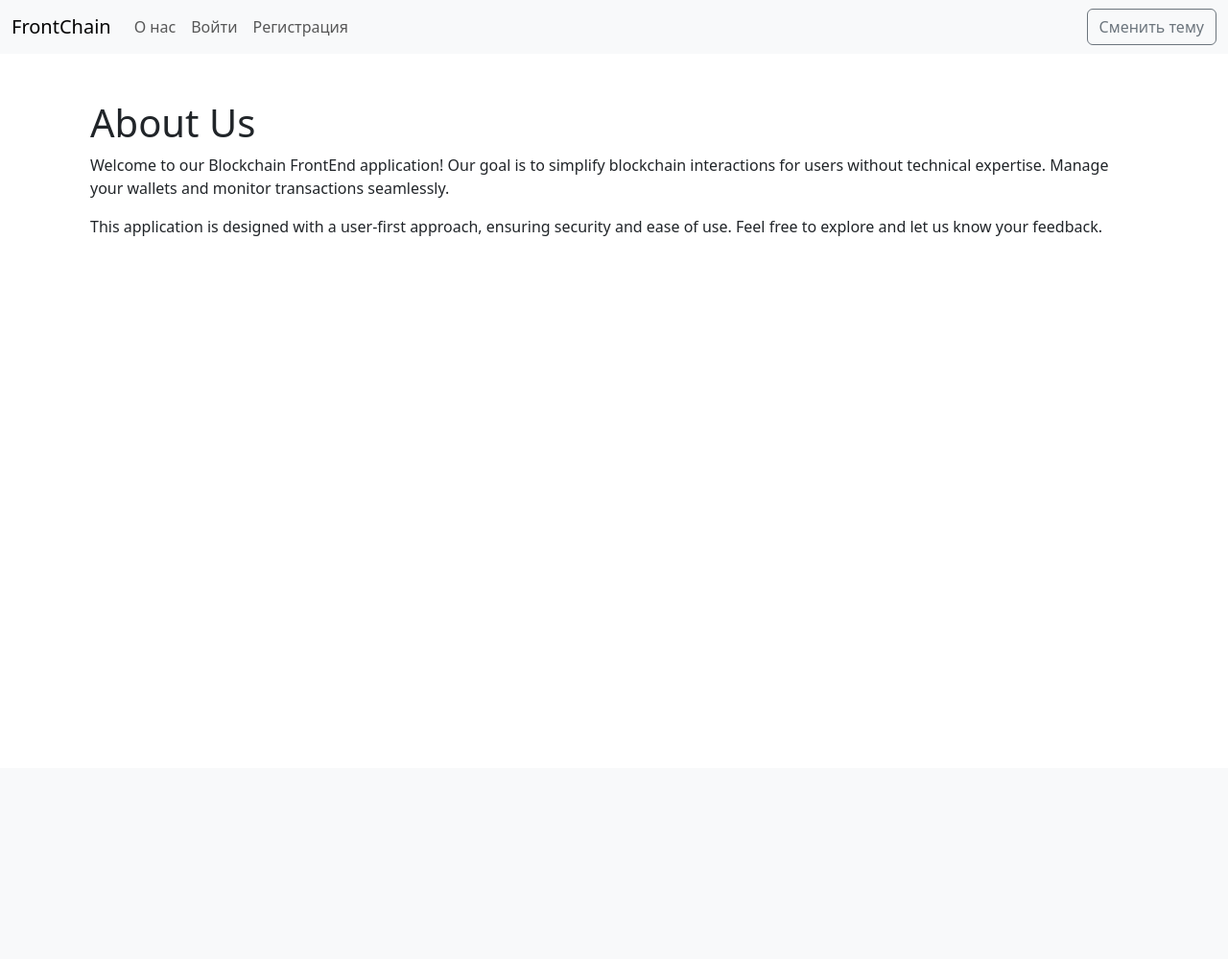
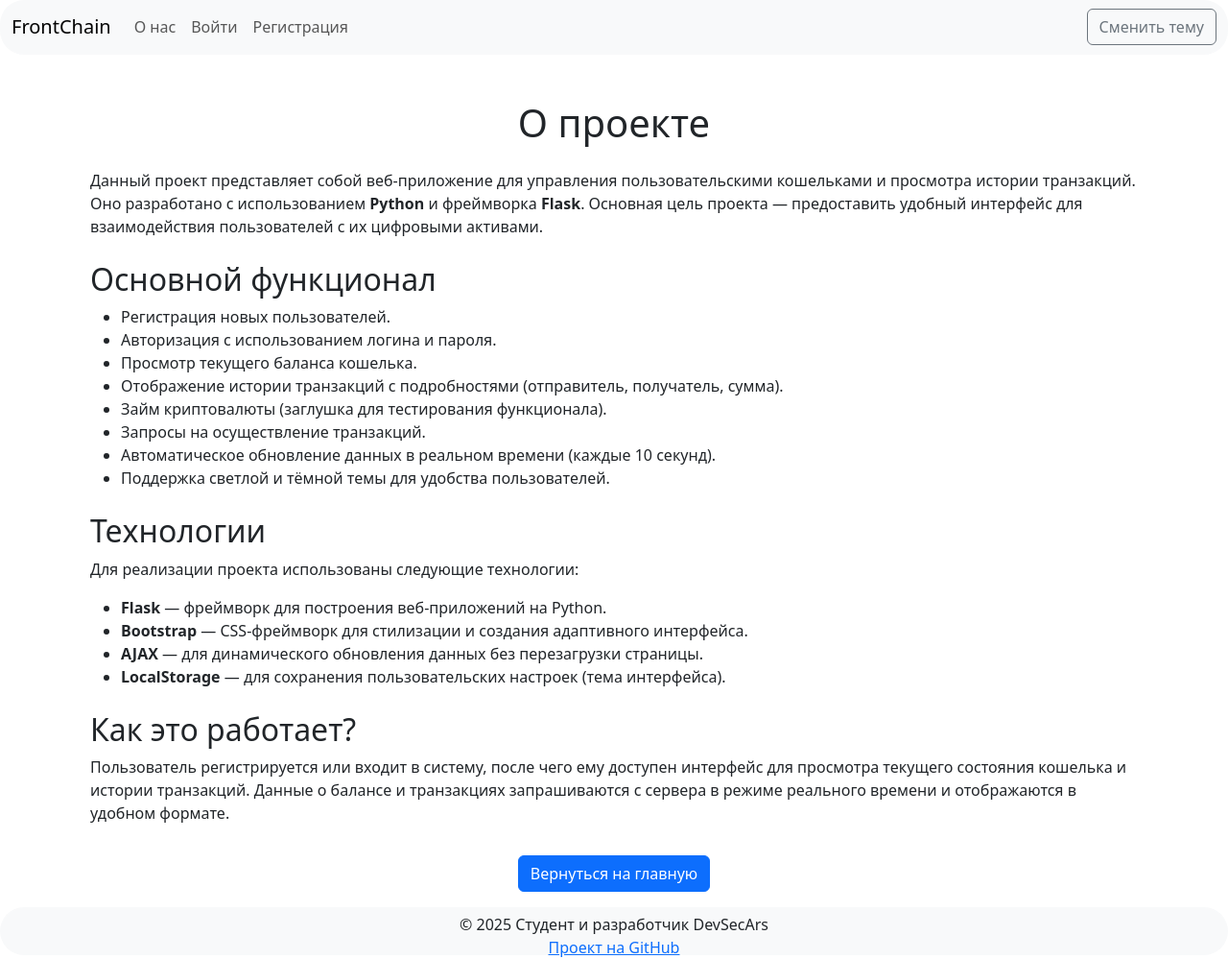
Before and after one commit to DevSecArs/practice-2025-1, a Flask app: page /about in a window 1280 px wide. Shown: the whole page at 96% size. Before the commit the page ends 246 px from the top, so only its background shows below. Run offline with Flask 3, Linux system fonts and the light colour scheme.

Commit message:
Добавлено лого, footer, контент для страницы about, Проверка на минимальную длину пароля при регистрации, Улучшен дизайн страницы и подправлены мелкие ошибки

```diff
--- a/blockchain_frontend/static/base.css
+++ b/blockchain_frontend/static/base.css
@@ -1,3 +1,7 @@
+html, body {height: 100%;}
+
+body {padding-top: 56px; /* Отступ равен высоте меню (56px по умолчанию для Bootstrap navbar) */}
+
 /* Темная тема */
 body.dark-theme {
     background-color: #212529; /* Dark Bootstrap background */
@@ -34,13 +38,14 @@ body.dark-theme .table th, body.dark-theme .table td {
     border-color: #454d55;
 }
 
-#btn-borrow {
+.btn-third {
     background-color: orangered;
     border-color: rgb(194 66 0);;
 }
 
 #transactions-history {
     overflow: auto;
+    max-height: 50vh;
 }
 
 /* Стили для уведомления */
@@ -70,3 +75,40 @@ body.dark-theme .table th, body.dark-theme .table td {
 .toast.error {
     background-color: #f44336;
 }
+
+#navbar {
+    border-radius: 25px;
+}
+
+#navbar.border-dark {
+    border-bottom: 1px solid black;
+}
+
+#navbar.border-light {
+    border-bottom: 1px solid white;
+}
+
+.footer {
+    margin-top: auto; /* Отодвигает футер вниз */
+    width: 100%;
+    height: 50px; /* Задаёт высоту футера */
+    text-align: center;
+    border-radius: 25px;
+}
+
+.footer.absolute {
+    position: absolute;
+    bottom: 0;
+}
+
+.footer.relative {
+    position: relative;
+}
+
+#footer.border-dark {
+    border-top: 1px solid black;
+}
+
+#footer.border-light {
+    border-top: 1px solid white;
+}
--- /dev/null
+++ b/blockchain_frontend/static/base.js
@@ -0,0 +1,18 @@
+function adjustFooterPosition() {
+    const footer = document.getElementById('footer');
+    const bodyHeight = document.body.scrollHeight;
+    const windowHeight = window.innerHeight;
+    const currentPath = window.location.pathname;
+
+    if (bodyHeight <= windowHeight && currentPath !== '/user') {
+        footer.classList.add('absolute');
+        footer.classList.remove('relative');
+    } else {
+        footer.classList.add('relative');
+        footer.classList.remove('absolute');
+    }
+}
+
+// Вызываем функцию при загрузке страницы и изменении размеров окна
+document.addEventListener('DOMContentLoaded', adjustFooterPosition);
+window.addEventListener('resize', adjustFooterPosition);
--- a/blockchain_frontend/static/theme.js
+++ b/blockchain_frontend/static/theme.js
@@ -1,13 +1,21 @@
 function toggleTheme() {
     const body = document.body;
     const navbar = document.getElementById('navbar');
+    const footer = document.getElementById('footer');
+
     body.classList.toggle('dark-theme');
     if (body.classList.contains('dark-theme')) {
-        navbar.classList.remove('navbar-light', 'bg-light');
-        navbar.classList.add('navbar-dark', 'bg-dark');
+        navbar.classList.remove('navbar-light', 'bg-light', 'border-dark');
+        footer.classList.remove('navbar-light', 'bg-light', 'border-dark');
+
+        navbar.classList.add('navbar-dark', 'bg-dark', 'border-light');
+        footer.classList.add('navbar-dark', 'bg-dark', 'border-light');
     } else {
-        navbar.classList.remove('navbar-dark', 'bg-dark');
-        navbar.classList.add('navbar-light', 'bg-light');
+        navbar.classList.remove('navbar-dark', 'bg-dark', 'border-light');
+        footer.classList.remove('navbar-dark', 'bg-dark', 'border-light');
+
+        navbar.classList.add('navbar-light', 'bg-light', 'border-dark');
+        footer.classList.add('navbar-light', 'bg-light', 'border-dark');
     }
     const theme = body.classList.contains('dark-theme') ? 'dark' : 'light';
     localStorage.setItem('theme', theme);
@@ -22,9 +30,13 @@ document.addEventListener('DOMContentLoaded', () => {
     const savedTheme = localStorage.getItem('theme');
     const body = document.body;
     const navbar = document.getElementById('navbar');
+    const footer = document.getElementById('footer');
     if (savedTheme === 'dark') {
         body.classList.add('dark-theme');
-        navbar.classList.remove('navbar-light', 'bg-light');
-        navbar.classList.add('navbar-dark', 'bg-dark');
+        navbar.classList.remove('navbar-light', 'bg-light', 'border-dark');
+        footer.classList.remove('navbar-light', 'bg-light', 'border-dark');
+
+        navbar.classList.add('navbar-dark', 'bg-dark', 'border-light');
+        footer.classList.add('navbar-dark', 'bg-dark', 'border-light');
     }
 });
--- a/blockchain_frontend/templates/about.html
+++ b/blockchain_frontend/templates/about.html
@@ -4,14 +4,43 @@
 
 {% block content %}
 <div class="container mt-5">
-    <h1>About Us</h1>
+    <h1 class="text-center">О проекте</h1>
+    <p class="mt-4">
+        Данный проект представляет собой веб-приложение для управления пользовательскими кошельками и просмотра истории транзакций.
+        Оно разработано с использованием <strong>Python</strong> и фреймворка <strong>Flask</strong>. Основная цель проекта — предоставить удобный интерфейс для взаимодействия пользователей с их цифровыми активами.
+    </p>
+
+    <h2 class="mt-4">Основной функционал</h2>
+    <ul>
+        <li>Регистрация новых пользователей.</li>
+        <li>Авторизация с использованием логина и пароля.</li>
+        <li>Просмотр текущего баланса кошелька.</li>
+        <li>Отображение истории транзакций с подробностями (отправитель, получатель, сумма).</li>
+        <li>Займ криптовалюты (заглушка для тестирования функционала).</li>
+        <li>Запросы на осуществление транзакций.</li>
+        <li>Автоматическое обновление данных в реальном времени (каждые 10 секунд).</li>
+        <li>Поддержка светлой и тёмной темы для удобства пользователей.</li>
+    </ul>
+
+    <h2 class="mt-4">Технологии</h2>
     <p>
-        Welcome to our Blockchain FrontEnd application! Our goal is to simplify blockchain interactions for users
-        without technical expertise. Manage your wallets and monitor transactions seamlessly.
+        Для реализации проекта использованы следующие технологии:
     </p>
+    <ul>
+        <li><strong>Flask</strong> — фреймворк для построения веб-приложений на Python.</li>
+        <li><strong>Bootstrap</strong> — CSS-фреймворк для стилизации и создания адаптивного интерфейса.</li>
+        <li><strong>AJAX</strong> — для динамического обновления данных без перезагрузки страницы.</li>
+        <li><strong>LocalStorage</strong> — для сохранения пользовательских настроек (тема интерфейса).</li>
+    </ul>
+
+    <h2 class="mt-4">Как это работает?</h2>
     <p>
-        This application is designed with a user-first approach, ensuring security and ease of use.
-        Feel free to explore and let us know your feedback.
+        Пользователь регистрируется или входит в систему, после чего ему доступен интерфейс для просмотра текущего состояния кошелька и истории транзакций.
+        Данные о балансе и транзакциях запрашиваются с сервера в режиме реального времени и отображаются в удобном формате.
     </p>
+
+    <div class="mb-3 d-flex align-items-center justify-content-center">
+        <a href="/" class="btn btn-primary mt-3">Вернуться на главную</a>
+    </div>
 </div>
 {% endblock %}
--- a/blockchain_frontend/templates/base.html
+++ b/blockchain_frontend/templates/base.html
@@ -6,12 +6,14 @@
     <title>{% block title %}FrontChain{% endblock %}</title>
     <link rel="stylesheet" href="https://cdn.jsdelivr.net/npm/bootstrap@5.3.0/dist/css/bootstrap.min.css">
     <link rel="stylesheet" href="{{ url_for('static', filename='base.css') }}">
+    <link rel="icon" href="{{ url_for('static', filename='logo.png') }}">
+    <script src="{{ url_for('static', filename='base.js') }}"></script>
     <script src="https://cdn.jsdelivr.net/npm/bootstrap@5.3.0/dist/js/bootstrap.bundle.min.js"></script>
     <script src="{{ url_for('static', filename='theme.js') }}"></script>
     {% block extensions %}{% endblock %}
 </head>
 <body>
-    <nav id="navbar" class="navbar navbar-expand-lg navbar-light bg-light">
+    <nav id="navbar" class="navbar border-light navbar-expand-lg navbar-light bg-light fixed-top">
         <div class="container-fluid">
             <a class="navbar-brand" href="{{ url_for('home') }}">FrontChain</a>
             <button class="navbar-toggler" type="button" data-bs-toggle="collapse" data-bs-target="#navbarNav" aria-controls="navbarNav" aria-expanded="false" aria-label="Toggle navigation">
@@ -34,5 +36,12 @@
     <div class="container mt-4">
         {% block content %}{% endblock %}
     </div>
+
+    <footer id="footer" class="footer border-light bg-light d-flex align-items-center justify-content-center mt-3 pt-4 px-1">
+            <p>© 2025 Студент и разработчик DevSecArs<br>
+                <a href="https://github.com/DevSecArs/practice-2025-1/blockchain_frontend/" target="_blank">Проект на GitHub</a>
+            </p>
+    </footer>
+
 </body>
 </html>
--- a/blockchain_frontend/templates/login.html
+++ b/blockchain_frontend/templates/login.html
@@ -15,7 +15,9 @@
                 <label for="password" class="form-label">Пароль</label>
                 <input type="password" id="password" name="password" class="form-control" required>
             </div>
-            <button type="submit" class="btn btn-primary w-100">Войти</button>
+            <div class="h-100 d-flex align-items-center justify-content-center">
+                <button type="submit" class="btn btn-primary w-50">Войти</button>
+            </div>
         </form>
         <div class="mt-3 text-center">
             <p>Нет аккаунта? <a href="/register">Зарегистрируйтесь здесь</a></p>
--- a/blockchain_frontend/templates/user.html
+++ b/blockchain_frontend/templates/user.html
@@ -20,7 +20,7 @@
                 <button class="btn btn-secondary">Получить</button>
             </form>
 
-            <button id="btn-borrow" class="btn btn-primary" data-bs-toggle="collapse" data-bs-target="#BorrowForm">Занять</button>
+            <button id="btn-borrow" class="btn btn-primary btn-third" data-bs-toggle="collapse" data-bs-target="#BorrowForm">Занять</button>
 
             <button class="btn btn-primary" data-bs-toggle="collapse" data-bs-target="#sendForm">Отправить</button>
         </div>
```
Also changed, not shown: blockchain_frontend/templates/receive.html (+3 -2 lines), blockchain_frontend/templates/register.html (+6 -4 lines), blockchain_frontend/static/logo.png (added).
